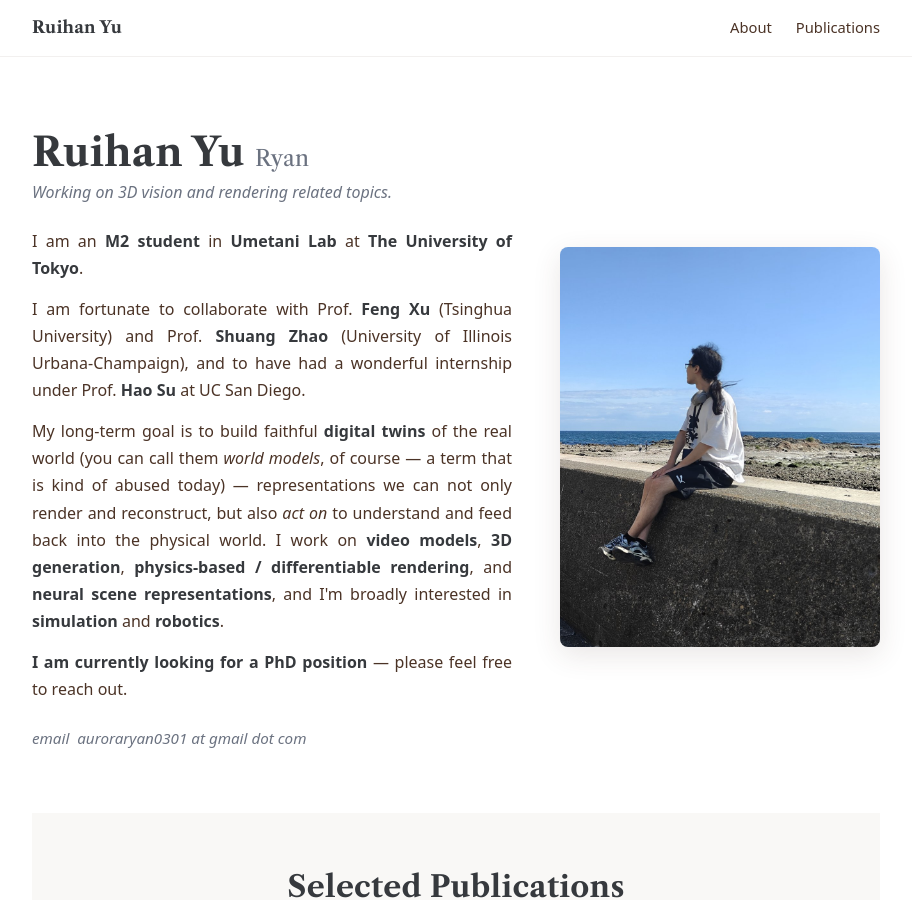
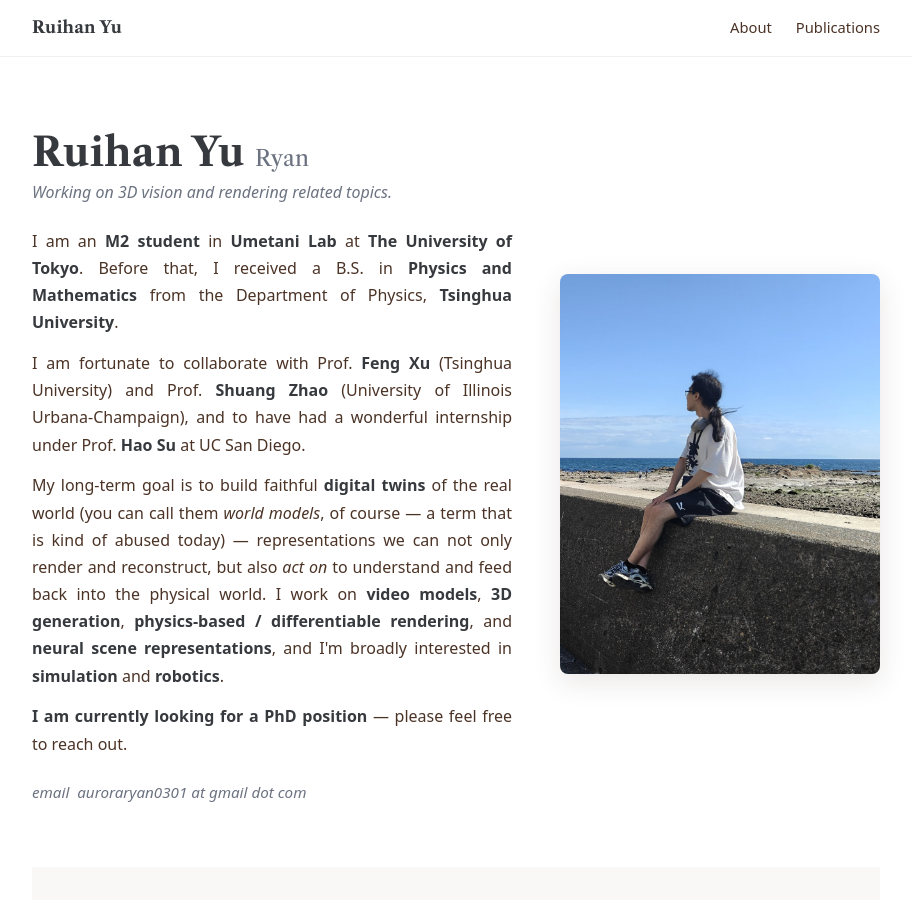
Before and after one commit to AuroraRyan0301/AuroraRyan0301.github.io, a Jekyll site: the page built from _pages/about.md, in a window 1280 px wide and 900 px high. Shown: the whole window, without its empty margins (184-1096 px from the left). Built offline with Jekyll 4.4.1, drawn with Linux system fonts in a browser that asks for light colours.

Commit message:
Bio: add Tsinghua B.S. (Physics + Math) line

```diff
--- a/_pages/about.md
+++ b/_pages/about.md
@@ -18,6 +18,9 @@ redirect_from:
           I am an <strong>M2 student</strong> in
           <a href="https://cgenglab.github.io/en/"><strong>Umetani Lab</strong></a>
           at <strong>The University of Tokyo</strong>.
+          Before that, I received a B.S. in
+          <strong>Physics and Mathematics</strong> from the
+          Department of Physics, <strong>Tsinghua University</strong>.
         </p>
         <p>
           I am fortunate to collaborate with Prof.
```
